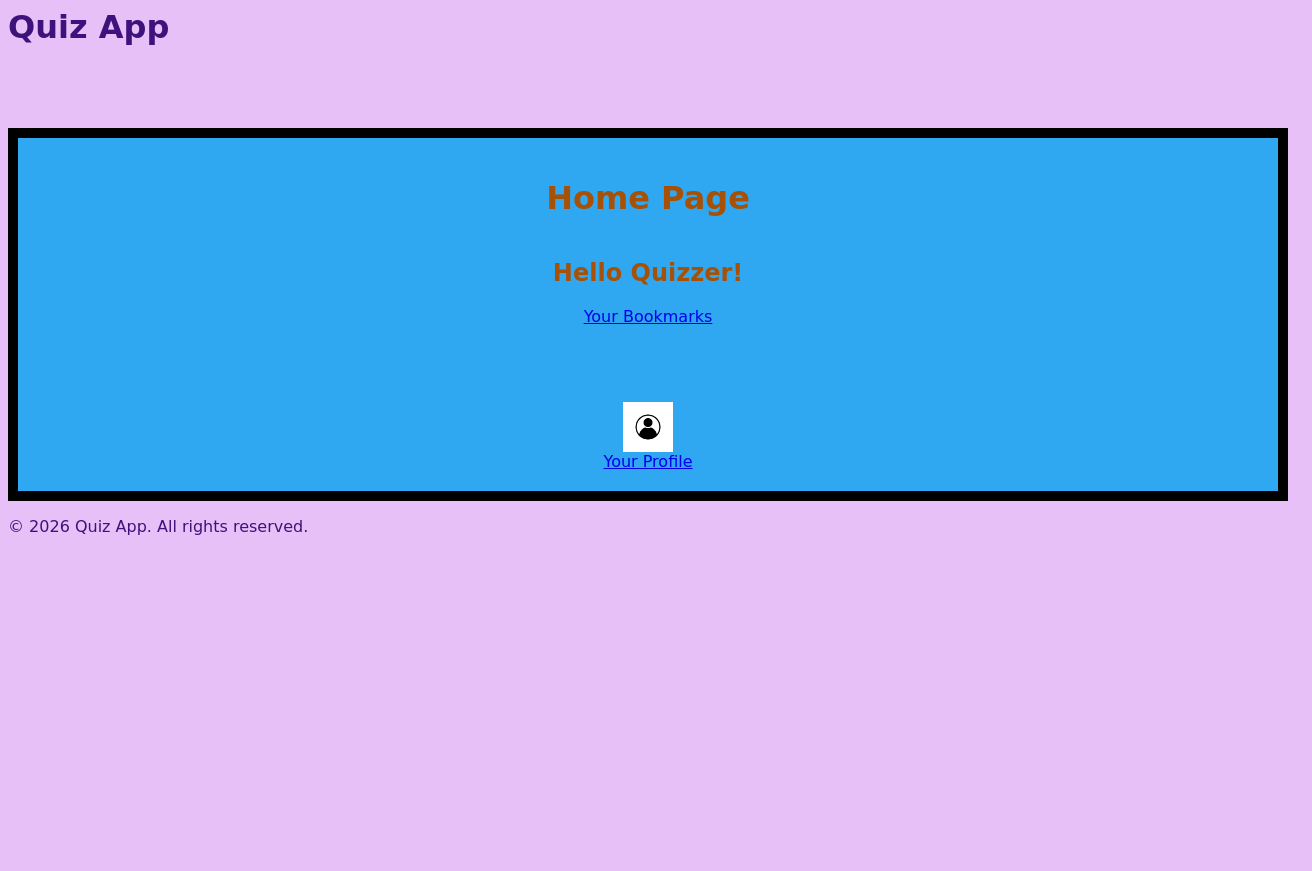
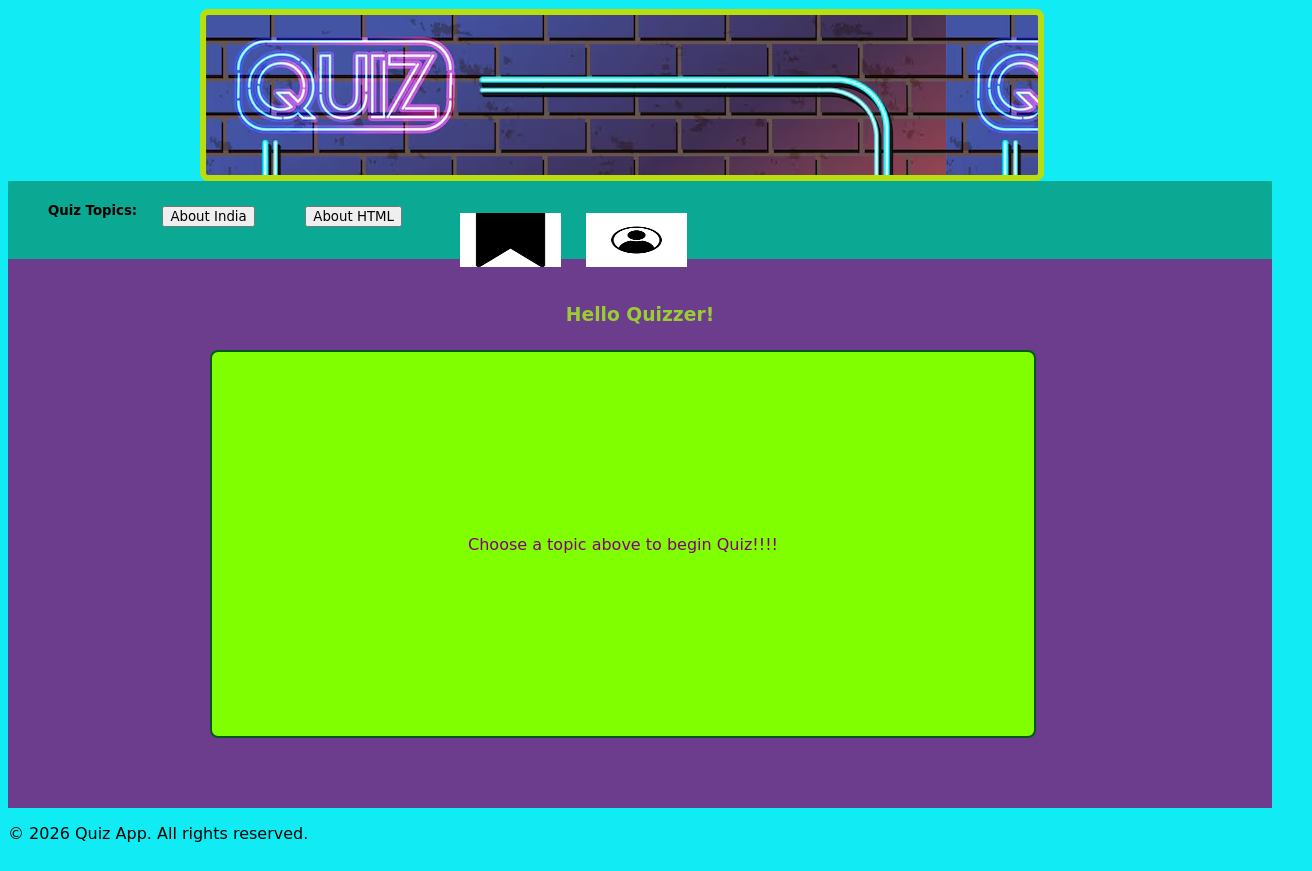
Before and after one commit to Koodali-Sushma/Quiz_App, a plain HTML site: page index.html in a window 1280 px wide. Shown: the whole page, 1312 px wide, since content can reach past the window. Before the commit the page ends 800 px from the top, so only its background shows below. Drawn offline with Linux system fonts and the light colour scheme.

Commit message:
Home page done

```diff
--- a/index.html
+++ b/index.html
@@ -4,17 +4,35 @@
   </head>
   <body>
     <header>
-      <h1>Quiz App</h1>
+      <div class="header-content"></div>
     </header>
-    <div class="container">
-    <h1>Home Page</h1>
-    <h2>Hello Quizzer!</h2>
 
-    <a href="Bookmark.html">Your Bookmarks</a>
-  </br></br></br></br>
-  <img src="./images/profile-icon.jpg" alt="Profile Picture" />
-    <a href="Profile.html">Your Profile</a>
-  </div>
+    <nav>
+      <ul class="nav_flexbox">
+        <li>
+          <h5>Quiz Topics:</h5>
+        </li>
+        <li><input type="button" value="About India" /></li>
+        <li><input type="button" value="About HTML" /></li>
+
+        <li>
+          <a href="Bookmark.html"
+            ><img src="./images/bookmark_icon.png" alt="Bookmark"
+          /></a>
+        </li>
+        <li>
+          <a href="Profile.html"
+            ><img src="./images/profile-icon.jpg" alt="Profile Picture"
+          /></a>
+        </li>
+      </ul>
+    </nav>
+    <main>
+      <h3>Hello Quizzer!</h3>
+      <div class="container">
+        <p>Choose a topic above to begin Quiz!!!!</p>
+      </div>
+    </main>
   </body>
   <footer>
     <p>&copy; 2026 Quiz App. All rights reserved.</p>
--- a/styles.css
+++ b/styles.css
@@ -1,32 +1,112 @@
 * {
   font-family: comicsansms;
 }
+html {
+  background-color: #11ecf4;
+}
+
+.header-content {
+  background-image: url("./images/neon-quiz.jpg.avif");
+  width: 65%;
+  height: 20%;
+  position: fixed;
+  margin-left: 15%;
+  margin-top: 1px;
+  text-align: center;
+  border: 6px solid rgb(184, 222, 15);
+  border-radius: 8px;
+}
+.header-content > h1 {
+  color: rgb(198, 246, 9);
+  font-size: relative(1.5);
+  position: relative;
+}
 header {
   width: 100%;
-  height: 30%;
+  height: 20%;
 }
-body {
+nav {
+  background-color: #0ba993;
   width: 100%;
-  height: 50%;
-  background-color: #e7c0f7;
-  color: #3d127d;
+  height: 10%;
+}
+
+main {
+  width: 100%;
+  height: 70%;
+  background-color: #6c3d8d;
+  color: black;
+  align-content: center;
+  text-align: center;
+}
+h3 {
+  color: yellowgreen;
+  margin-top: 0;
 }
 footer {
   width: 100%;
-  height: 20%;
+  height: 5%;
+  bottom: 0;
+  color: black;
 }
-
+.nav_flexbox {
+  position: relative;
+  display: flex;
+  height: 100%;
+  width: 100%;
+  flex-direction: row;
+  list-style-type: none;
+}
+.nav_flexbox :nth-child(1) {
+  margin-left: 0;
+  text-align: left;
+}
+.nav_flexbox :nth-child(2) {
+  padding: 2%;
+  align-items: flex-end;
+  justify-content: space-between;
+}
+.nav_flexbox :nth-child(3) {
+  padding: 2%;
+  align-items: flex-end;
+  justify-content: space-between;
+}
+.nav_flexbox :nth-child(4) {
+  padding: 1%;
+  width: 8%;
+  align-items: flex-end;
+  justify-content: flex-end;
+}
+.nav_flexbox :nth-child(5) {
+  padding: 1%;
+  width: 8%;
+  margin-right: 0;
+  align-items: flex-end;
+  justify-content: flex-end;
+}
 .container {
-  background-color: #30a7f1;
-  padding: 20px;
-  border: 10px solid black;
+  position: relative;
+  background-color: chartreuse;
+  width: 65%;
+  height: 70%;
+  border: 2px solid rgb(6, 86, 28);
+  border-radius: 8px;
   display: flex;
   flex-direction: column;
   align-items: center;
-  justify-content: center;
-  color: #a65106;
+  margin: 2% 16%;
+  justify-content: space-evenly;
+  color: purple;
+}
+
+.nav_flexbox > img {
+  width: 5px;
+  height: 3px;
+  margin-top: 0;
+  align-items: end;
 }
 img {
-  width: 50px;
-  height: 50px;
+  width: 100%;
+  height: 100%;
+  padding: 20px;
 }
```
Also changed, not shown: Bookmark.html (+7 -2 lines), Profile.html (+10 -5 lines), images/bck4.jpg (added), images/bookmark_icon.png (added), images/neon-quiz.jpg.avif (added), 1 other file.
